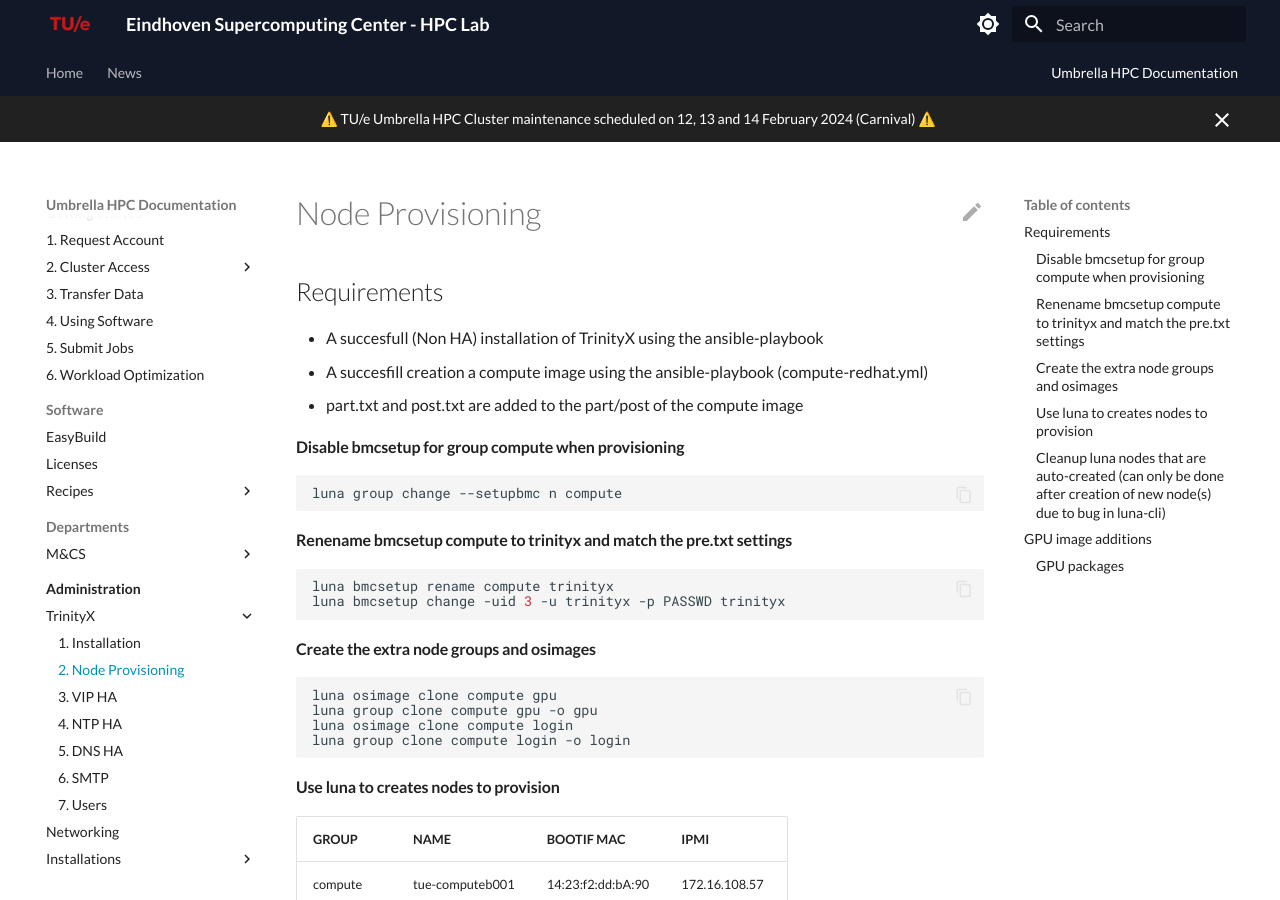
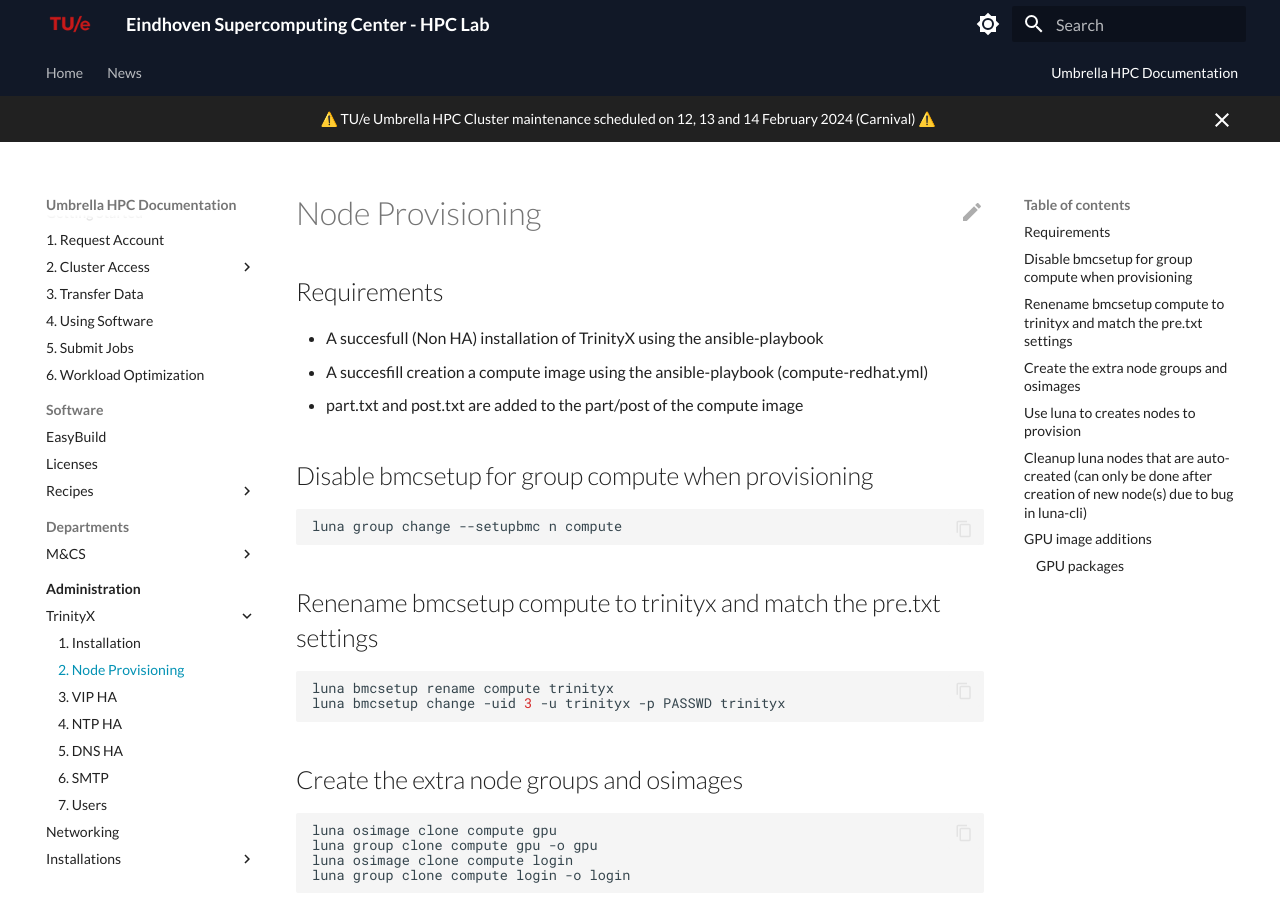
Before and after one commit to gferhpc/supercomputing.tue.nl, an MkDocs documentation site: the page built from pages/documentation/administration/trinityx/provisioning.md, in a window 1280 px wide and 900 px high. Built offline with MkDocs 1.6.1 and Material for MkDocs 9.7.7, drawn with Linux system fonts in a browser that asks for light colours.

````diff
--- a/pages/documentation/administration/trinityx/provisioning.md
+++ b/pages/documentation/administration/trinityx/provisioning.md
@@ -6,19 +6,19 @@
 - A succesfill creation a compute image using the ansible-playbook (compute-redhat.yml)
 - part.txt and post.txt are added to the part/post of the compute image
 
-#### Disable bmcsetup for group compute when provisioning
+## Disable bmcsetup for group compute when provisioning
 
 ```shell
 luna group change --setupbmc n compute
 ```
 
-#### Renename bmcsetup compute to trinityx and match the pre.txt settings
+## Renename bmcsetup compute to trinityx and match the pre.txt settings
 ```shell
 luna bmcsetup rename compute trinityx
 luna bmcsetup change -uid 3 -u trinityx -p PASSWD trinityx
 ```
 
-#### Create the extra node groups and osimages
+## Create the extra node groups and osimages
 ```shell
 luna osimage clone compute gpu
 luna group clone compute gpu -o gpu
@@ -26,7 +26,7 @@ luna osimage clone compute login
 luna group clone compute login -o login
 ```
 
-#### Use luna to creates nodes to provision
+## Use luna to creates nodes to provision
 
 | GROUP       | NAME                  | BOOTIF MAC        | IPMI            |
 |---------    |-----------------------|-------------------|-----------------|
@@ -50,7 +50,7 @@ luna node add -g $GROUP -if BOOTIF -M $MAC $NAME
 luna node changeinterface -N ipmi -I $IPMI $NAME BMC
 ```
 
-#### Cleanup luna nodes that are auto-created (can only be done after creation of new node(s) due to bug in luna-cli)
+## Cleanup luna nodes that are auto-created (can only be done after creation of new node(s) due to bug in luna-cli)
 ```shell
 luna node remove node001
 luna node remove node002
````
